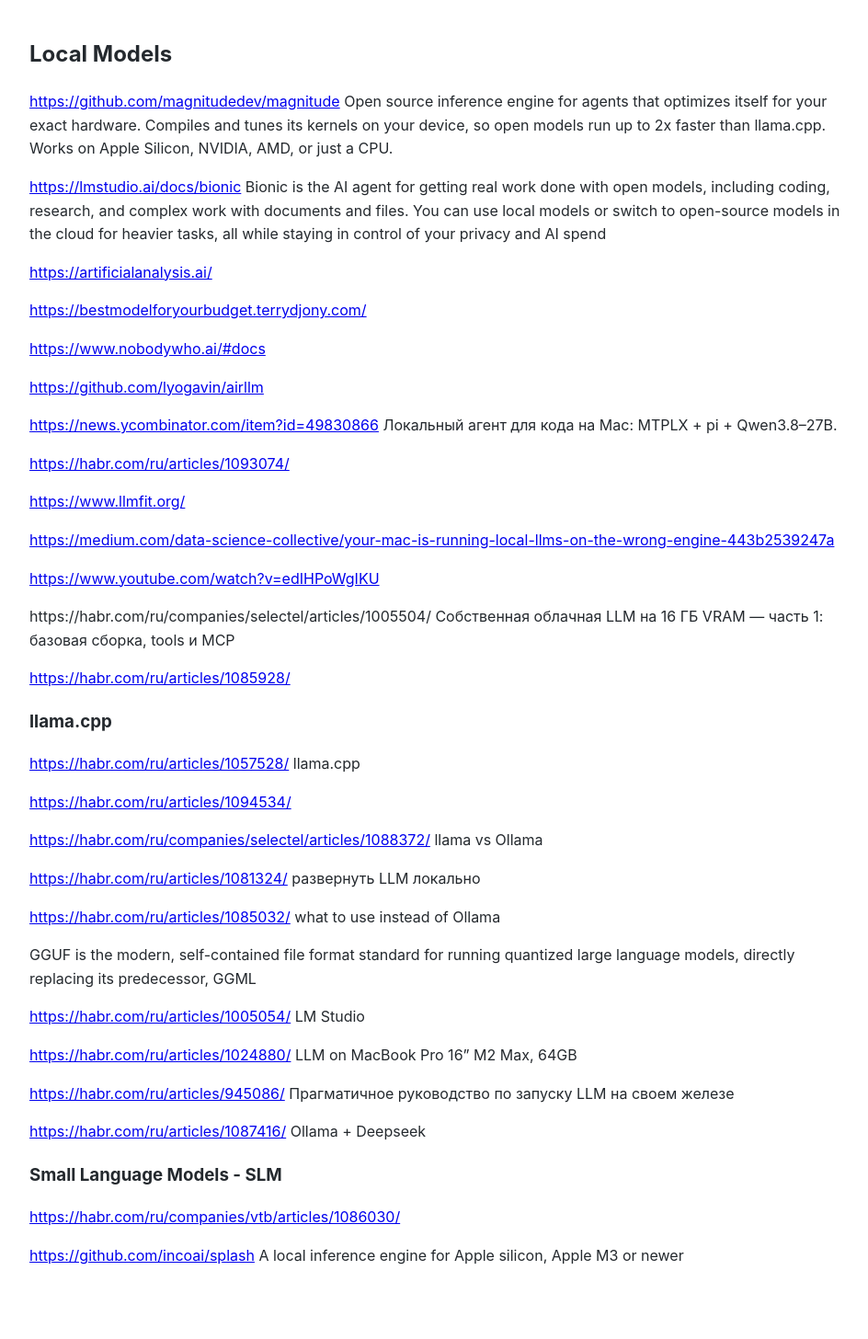
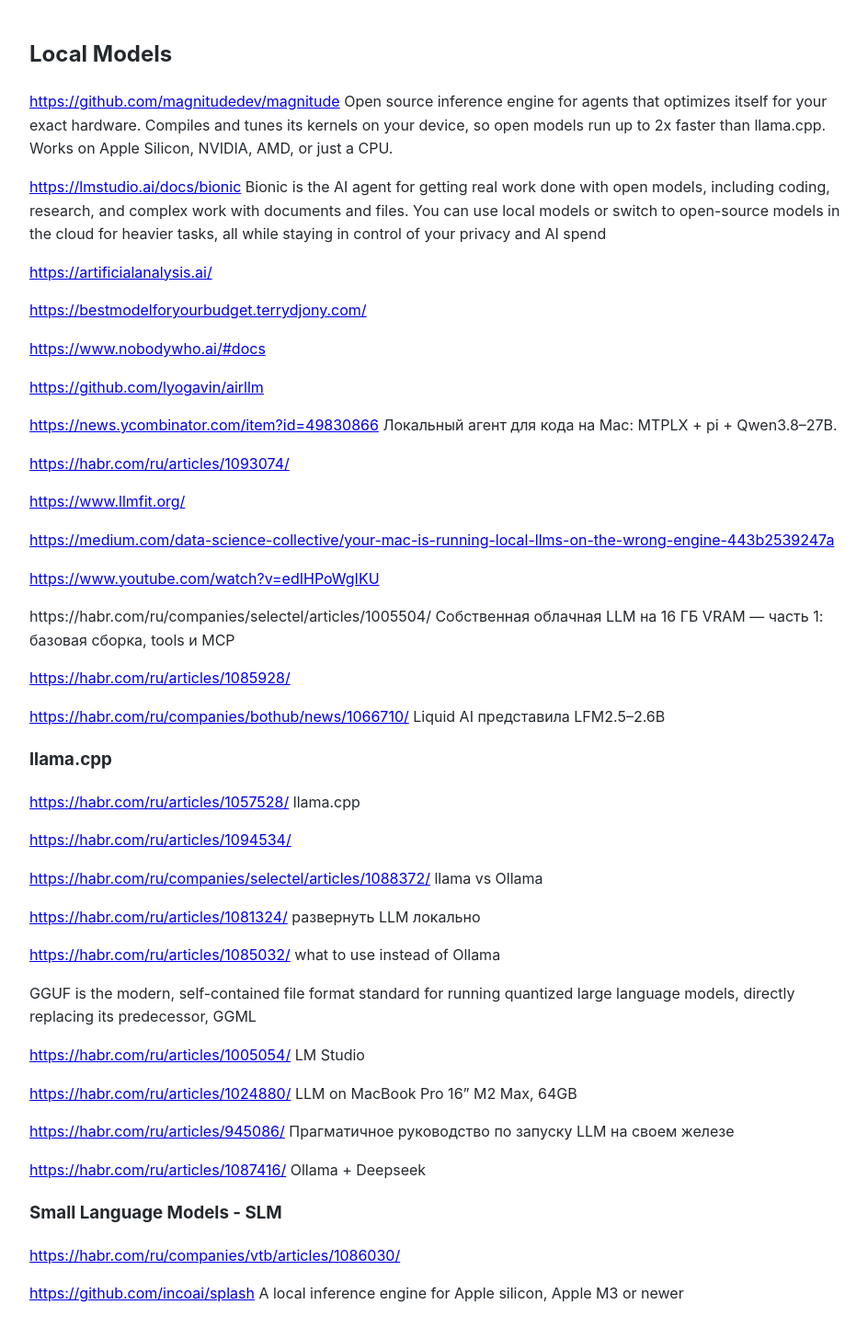
Before and after one commit to Michael-Lubinsky/michael-lubinsky.github.com, a Jekyll site: the page built from ml/local_llm.md, in a window 1280 px wide. Shown: the whole page at 92% size, without its empty margins (158-1102 px from the left). Built offline with Jekyll 4.4.1, drawn with Linux system fonts in a browser that asks for light colours; our own code applies the rules of GitHub Pages for plain Markdown files; before the commit the page ends 1414 px from its top, so only the background shows below that.

Commit message:
Update links in local_llm.md

```diff
--- a/ml/local_llm.md
+++ b/ml/local_llm.md
@@ -25,6 +25,8 @@
 https://habr.com/ru/companies/selectel/articles/1005504/  Собственная облачная LLM на 16 ГБ VRAM — часть 1: базовая сборка, tools и MCP
 
 <https://habr.com/ru/articles/1085928/>
+
+<https://habr.com/ru/companies/bothub/news/1066710/> Liquid AI представила LFM2.5–2.6B
 
 ### llama.cpp
 <https://habr.com/ru/articles/1057528/>  llama.cpp
```
